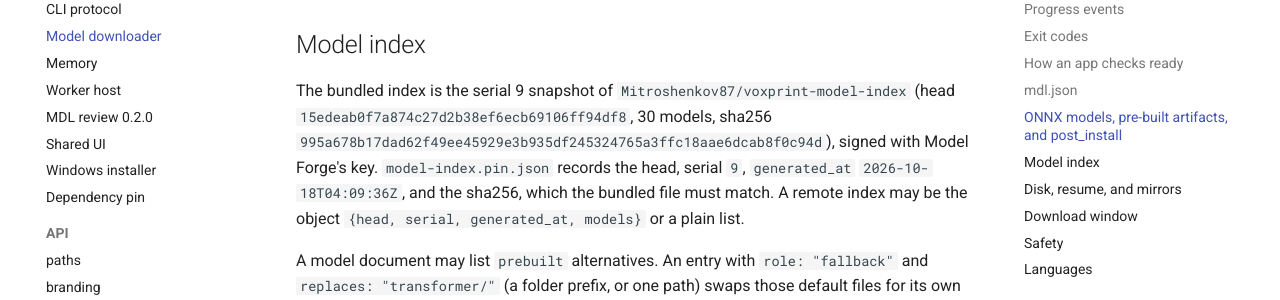
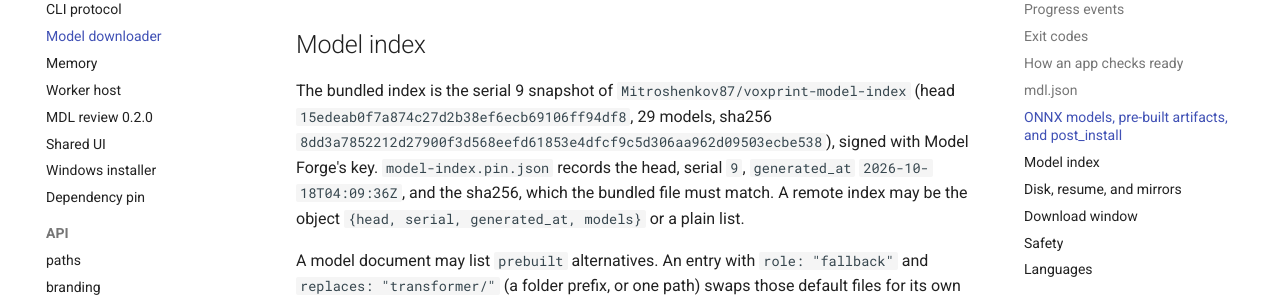
Before and after one commit to Mitroshenkov87/voxprint-common, an MkDocs documentation site: the page built from docs/mdl.md, in a window 1280 px wide and 900 px high, scrolled down 7415 px. Shown: the part 153-453 px from the top of the window. Built offline with MkDocs 1.6.1 and Material for MkDocs 9.7.7, drawn with Linux system fonts in a browser that asks for light colours; comment, search, counter and statistics services are not loaded.

Commit message:
Point z-image-turbo at uploaded descriptor; retire mirror-z-image-turbo.
The default row now uses HF revision a853c26e (voxprint-model.json,
sha256 fefa994c…). The old BF16 id mirror-z-image-turbo is removed from
the bundled index; controlnet stays. Pin sha256 updated; serial/head
unchanged. Local only — no push, no index signature.

```diff
--- a/docs/mdl.md
+++ b/docs/mdl.md
@@ -197,7 +197,7 @@
 
 ## Model index
 
-The bundled index is the serial 9 snapshot of `Mitroshenkov87/voxprint-model-index` (head `15edeab0f7a874c27d2b38ef6ecb69106ff94df8`, 30 models, sha256 `995a678b17dad62f49ee45929e3b935df245324765a3ffc18aae6dcab8f0c94d`), signed with Model Forge's key. `model-index.pin.json` records the head, serial `9`, `generated_at` `2026-10-18T04:09:36Z`, and the sha256, which the bundled file must match. A remote index may be the object `{head, serial, generated_at, models}` or a plain list.
+The bundled index is the serial 9 snapshot of `Mitroshenkov87/voxprint-model-index` (head `15edeab0f7a874c27d2b38ef6ecb69106ff94df8`, 29 models, sha256 `8dd3a7852212d27900f3d568eefd61853e4dfcf9c5d306aa962d09503ecbe538`), signed with Model Forge's key. `model-index.pin.json` records the head, serial `9`, `generated_at` `2026-10-18T04:09:36Z`, and the sha256, which the bundled file must match. A remote index may be the object `{head, serial, generated_at, models}` or a plain list.
 
 A model document may list `prebuilt` alternatives. An entry with `role: "fallback"` and `replaces: "transformer/"` (a folder prefix, or one path) swaps those default files for its own `files` when a default file fails after the normal mirror rules, or when `choose_variant(model_id, fallback_id)` picks it. The choice is saved in `<home>/state/mdl-variants.json`.
 
```
Also changed, not shown: CHANGELOG.md (+1 -1 lines), REPO-MAP.md (+1 -1 lines), 4 other files.
